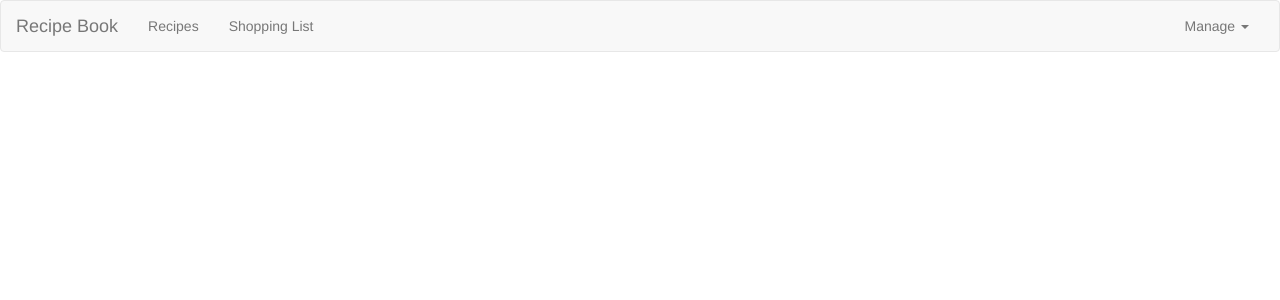
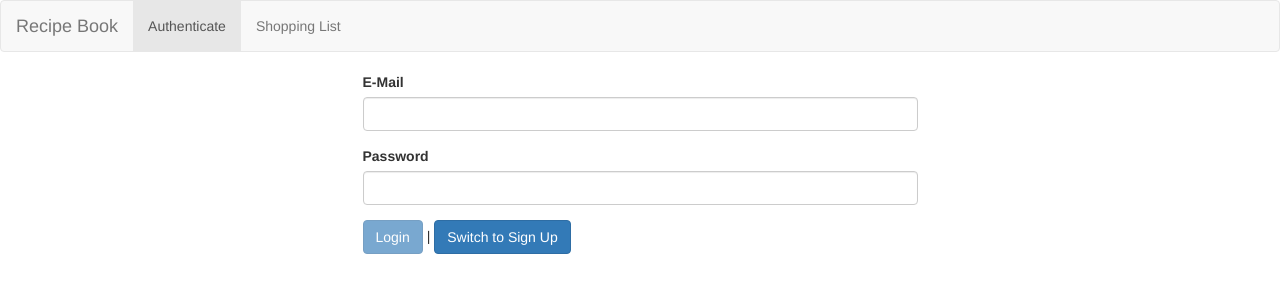
Before and after one commit to IsmaelChino/ng-shopping-app, an Angular app: page /auth in a window 1280 px wide. Before the commit this address led to /. Shown: the top 300 px of the page. Built offline with nearby package versions, Linux system fonts and the light colour scheme.

Commit message:
feature(Authentication):
An authentication component was implemented

A loading spinner component was added to be shown when the user login

```diff
--- a/src/app/app.module.ts
+++ b/src/app/app.module.ts
@@ -1,3 +1,6 @@
+import { AuthInterceptorService } from './auth/auth-interceptor.service';
+import { LoadingSpinnerComponent } from './shared/loading-spinner/loading-spinner.component';
+import { AuthComponent } from './auth/auth.component';
 import { AppRoutingModule } from './app-routing.module';
 import { RecipesComponent } from './recipes/recipes.component';
 import { RecipeDetailComponent } from './recipes/recipe-detail/recipe-detail.component';
@@ -5,7 +8,7 @@ import { ShoppingListEditComponent } from './shopping-list-feature/shopping-list
 import { BrowserModule } from '@angular/platform-browser';
 import { FormsModule, ReactiveFormsModule } from '@angular/forms';
 import { NgModule } from '@angular/core';
-import { HttpClientModule } from '@angular/common/http';
+import { HttpClientModule, HTTP_INTERCEPTORS } from '@angular/common/http';
 
 import { AppComponent } from './app.component';
 import { HeaderComponent } from './header/header.component';
@@ -15,6 +18,7 @@ import { RecipeItemComponent } from './recipes/recipe-item/recipe-item.component
 import { DropdownDirective } from './shared/dropdown.directive';
 import { EmptyRecipeComponent } from './recipes/empty-recipe/empty-recipe.component';
 import { RecipeEditComponent } from './recipes/recipe-edit/recipe-edit.component';
+
 
 @NgModule({
   declarations: [
@@ -28,7 +32,9 @@ import { RecipeEditComponent } from './recipes/recipe-edit/recipe-edit.component
     RecipeDetailComponent,
     DropdownDirective,
     EmptyRecipeComponent,
-    RecipeEditComponent
+    RecipeEditComponent,
+    AuthComponent,
+    LoadingSpinnerComponent
   ],
   imports: [
     BrowserModule,
@@ -37,7 +43,13 @@ import { RecipeEditComponent } from './recipes/recipe-edit/recipe-edit.component
     AppRoutingModule,
     HttpClientModule
   ],
-  providers: [],
+  providers: [
+    {
+      provide: HTTP_INTERCEPTORS,
+      useClass: AuthInterceptorService,
+      multi: true
+    }
+  ],
   bootstrap: [AppComponent]
 })
 export class AppModule { }
--- /dev/null
+++ b/src/app/auth/auth-interceptor.service.ts
@@ -0,0 +1,25 @@
+import { AuthService } from './auth.service';
+import { Injectable } from '@angular/core';
+import { HttpInterceptor, HttpRequest, HttpHandler, HttpParams } from '@angular/common/http';
+import { take, exhaustMap } from 'rxjs/operators';
+
+@Injectable()
+export class AuthInterceptorService implements HttpInterceptor {
+  constructor(private authService: AuthService) {}
+
+  intercept(req: HttpRequest<any>, next: HttpHandler) {
+    return this.authService.user.pipe(
+      take(1),
+      exhaustMap(user => {
+        if (!user) {
+          return next.handle(req);
+        }
+        const modifiedRequest = req.clone({
+          params: new HttpParams().set('auth', user.token)
+        });
+        return next.handle(modifiedRequest);
+      })
+    );
+  }
+
+}
--- /dev/null
+++ b/src/app/auth/auth.component.html
@@ -0,0 +1,47 @@
+<div class="row">
+  <div class="col-xs-12 col-md-6 col-md-offset-3">
+    <div class="alert alert-danger" *ngIf="error">
+      <p>{{ error }}</p>
+    </div>
+    <div *ngIf="isLoading" style="text-align: center;">
+      <app-loading-spinner></app-loading-spinner>
+    </div>
+    <form #authForm="ngForm" (ngSubmit)="onSubmit(authForm)" *ngIf="!isLoading">
+      <div class="form-group">
+        <label for="email">E-Mail</label>
+        <input
+          type="email"
+          id="email"
+          class="form-control"
+          name="email"
+          ngModel
+          required
+          email
+        />
+      </div>
+      <div class="form-group">
+        <label for="password">Password</label>
+        <input
+          type="password"
+          id="password"
+          class="form-control"
+          ngModel
+          name="password"
+          required
+          minlength="6"
+        />
+      </div>
+      <div>
+        <button
+          class="btn btn-primary"
+          type="submit"
+          [disabled]="!authForm.valid">
+          {{ isLoginMode ? 'Login' : 'Sign Up' }}
+        </button> |
+        <button class="btn btn-primary" (click)="onSwitchMode()" type="button">
+          Switch to {{isLoginMode ? 'Sign Up' : 'Login'}}
+        </button>
+      </div>
+    </form>
+  </div>
+</div>
--- /dev/null
+++ b/src/app/auth/auth.component.ts
@@ -0,0 +1,53 @@
+import { Router } from '@angular/router';
+import { AuthService, AuthResponseData } from './auth.service';
+import { NgForm } from '@angular/forms';
+import { Component } from '@angular/core';
+import { Observable } from 'rxjs';
+
+@Component({
+  selector: 'app-auth',
+  templateUrl: './auth.component.html'
+})
+export class AuthComponent {
+  isLoginMode = true;
+  isLoading = false;
+  error: string = null;
+
+  constructor(private authService: AuthService, private router: Router) {}
+
+  onSwitchMode() {
+    this.isLoginMode = !this.isLoginMode;
+  }
+
+  onSubmit(form: NgForm) {
+    if (!form.valid) {
+      return;
+    }
+    const email = form.value.email;
+    const password = form.value.password;
+
+    let authObs: Observable<AuthResponseData>;
+
+    this.isLoading = true;
+    if (this.isLoginMode) {
+      authObs = this.authService.login(email, password);
+    } else {
+      authObs = this.authService.signup(email, password);
+    }
+
+    authObs.subscribe(
+      respData => {
+        console.log(respData);
+        this.isLoading = false;
+        this.router.navigate(['/recipes']);
+      },
+      errorMessage => {
+        console.log(errorMessage);
+        this.error = errorMessage;
+        this.isLoading = false;
+      }
+    );
+
+    form.reset();
+  }
+}
--- /dev/null
+++ b/src/app/auth/user.model.ts
@@ -0,0 +1,15 @@
+export class User {
+  constructor(
+    public email: string,
+    public id: string,
+    private _token: string,
+    private _tokenExpirationDate: Date
+  ) {}
+
+  get token() {
+    if (!this._tokenExpirationDate || new Date() > this._tokenExpirationDate) {
+      return null;
+    }
+    return this._token;
+  }
+}
--- a/src/app/header/header.component.html
+++ b/src/app/header/header.component.html
@@ -8,15 +8,21 @@
         </div>
         <div class="navbar-collapse" [class.collapse]="collapsed" (window:resize)="collapsed = true">
             <ul class="nav navbar-nav">
-                <li routerLinkActive="active">
+                <li routerLinkActive="active" *ngIf="isAuthenticated">
                     <a routerLink="/recipes">Recipes</a>
+                </li>
+                <li routerLinkActive="active" *ngIf="!isAuthenticated">
+                    <a routerLink="/auth">Authenticate</a>
                 </li>
                 <li routerLinkActive="active">
                     <a routerLink="/shoppingList">Shopping List</a>
                 </li>
             </ul>
             <ul class="nav navbar-nav navbar-right">
-                <li class="dropdown" appDropdown>
+                <li *ngIf="isAuthenticated">
+                    <a style="cursor: pointer;">Logout</a>
+                </li>
+                <li class="dropdown" appDropdown *ngIf="isAuthenticated">
                     <a style="cursor: pointer;" class="dropdown-toggle" role="button">Manage <span class="caret"></span></a>
                     <ul class="dropdown-menu">
                         <li><a style="cursor: pointer;" (click)="onSaveData()">Save Data</a></li>
--- a/src/app/header/header.component.ts
+++ b/src/app/header/header.component.ts
@@ -1,17 +1,28 @@
+import { Subscription } from 'rxjs';
+import { AuthService } from './../auth/auth.service';
 import { DataStorageService } from './../shared/data-storage.service';
-import { Component, OnInit, EventEmitter, Output, Input } from '@angular/core';
+import { Component, OnInit, EventEmitter, Output, Input, OnDestroy } from '@angular/core';
 
 @Component({
   selector: 'app-header',
   templateUrl: './header.component.html',
   styleUrls: ['./header.component.css']
 })
-export class HeaderComponent implements OnInit {
+export class HeaderComponent implements OnInit, OnDestroy {
   collapsed = true;
+  isAuthenticated = false;
+  private userSub: Subscription;
 
-  constructor(private dataStorageService: DataStorageService) { }
+  constructor(
+    private dataStorageService: DataStorageService,
+    private authService: AuthService) { }
 
   ngOnInit() {
+    this.userSub = this.authService.user.subscribe(user => {
+      this.isAuthenticated = !!user;
+      console.log(!user);
+      console.log(!!user);
+    });
   }
 
   onSaveData() {
@@ -22,4 +33,8 @@ export class HeaderComponent implements OnInit {
     this.dataStorageService.fetchRecipes().subscribe();
   }
 
+  ngOnDestroy() {
+    this.userSub.unsubscribe();
+  }
+
 }
--- a/src/app/shared/data-storage.service.ts
+++ b/src/app/shared/data-storage.service.ts
@@ -1,12 +1,16 @@
+import { AuthService } from './../auth/auth.service';
 import { Recipe } from './../recipes/recipe.model';
 import { RecipeService } from './../recipes/recipe.service';
 import { Injectable } from '@angular/core';
-import { HttpClient } from '@angular/common/http';
-import { map, tap } from 'rxjs/operators';
+import { HttpClient, HttpParams } from '@angular/common/http';
+import { map, tap, take, exhaustMap } from 'rxjs/operators';
 
 @Injectable({providedIn: 'root'})
 export class DataStorageService {
-  constructor(private http: HttpClient, private recipeService: RecipeService) {}
+  constructor(
+    private http: HttpClient,
+    private recipeService: RecipeService,
+    private authService: AuthService) {}
 
   storeRecipes() {
     const recipes = this.recipeService.getRecipes();
@@ -17,7 +21,9 @@ export class DataStorageService {
   }
 
   fetchRecipes() {
-    return this.http.get<Recipe[]>('https://iav-firebase-demo.firebaseio.com/recipes.json')
+    return this.http.get<Recipe[]>(
+      'https://iav-firebase-demo.firebaseio.com/recipes.json'
+    )
     .pipe(
       map(recipes => {
         return recipes.map(recipe => {
--- /dev/null
+++ b/src/app/shared/loading-spinner/loading-spinner.component.css
@@ -0,0 +1,24 @@
+.lds-dual-ring {
+    display: inline-block;
+    width: 80px;
+    height: 80px;
+  }
+  .lds-dual-ring:after {
+    content: " ";
+    display: block;
+    width: 64px;
+    height: 64px;
+    margin: 8px;
+    border-radius: 50%;
+    border: 6px solid rgba(38, 0, 255, 0.274);
+    border-color: rgba(38, 0, 255, 0.274) transparent transparent transparent;
+    animation: lds-dual-ring 1.2s linear infinite;
+  }
+  @keyframes lds-dual-ring {
+    0% {
+      transform: rotate(0deg);
+    }
+    100% {
+      transform: rotate(360deg);
+    }
+  }
--- /dev/null
+++ b/src/app/shared/loading-spinner/loading-spinner.component.ts
@@ -0,0 +1,10 @@
+import { Component } from '@angular/core';
+
+@Component({
+  selector: 'app-loading-spinner',
+  template: '<div class="lds-dual-ring"></div>',
+  styleUrls: ['./loading-spinner.component.css']
+})
+export class LoadingSpinnerComponent {
+
+}
```
Also changed, not shown: src/app/app-routing.module.ts (+13 -3 lines), src/app/auth/auth.service.ts (added, +90 -0 lines). Lines whose indentation alone changed are shown as unchanged.
